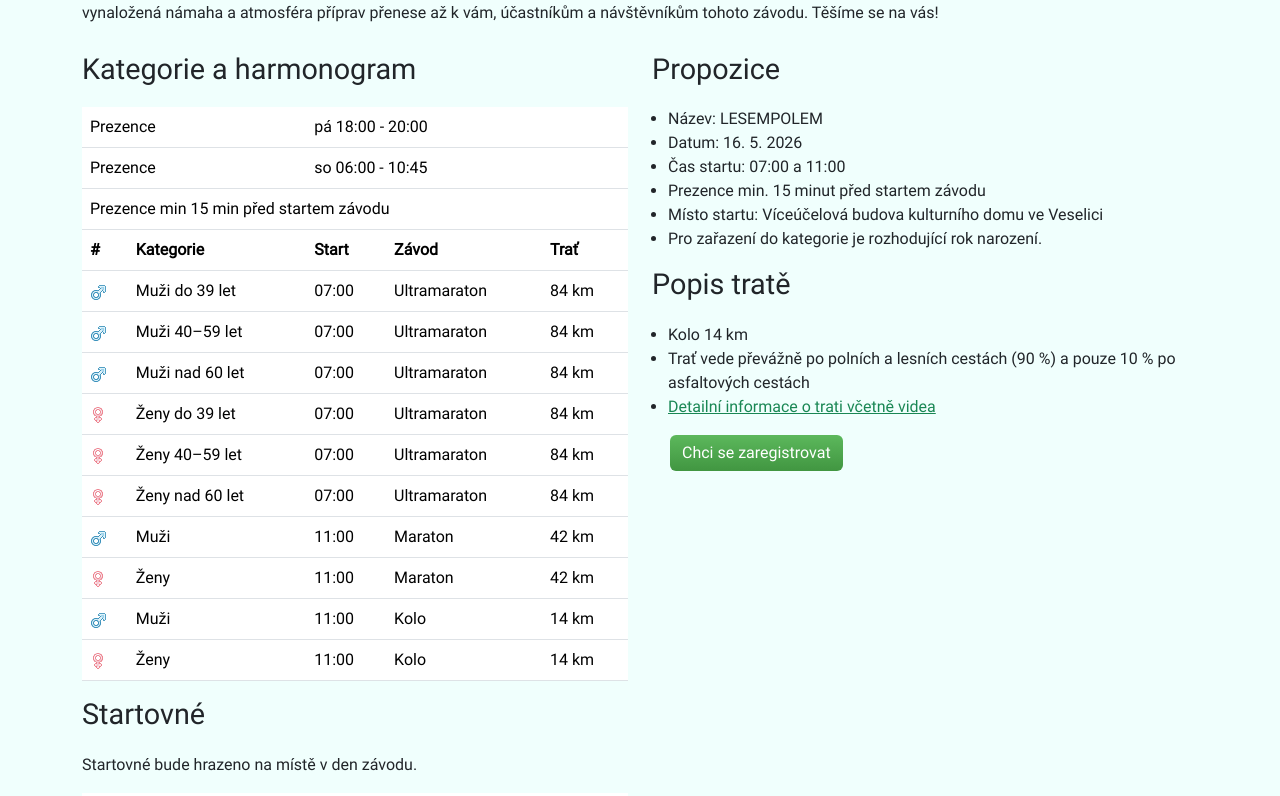
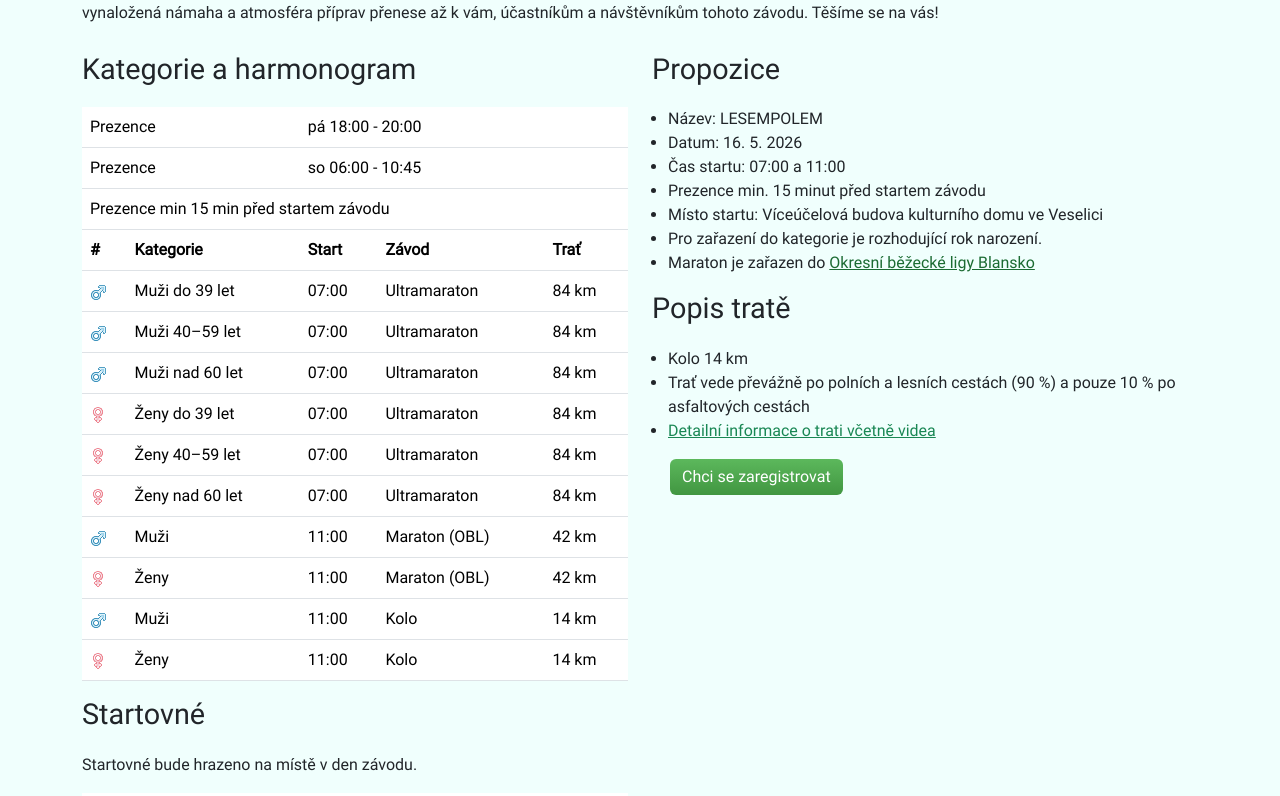
Before and after one commit to kotrzina/lesempolem, a React (Create React App) app in the folder frontend/: page /informace.html in a window 1280 px wide. Shown: the part 462-1258 px from the top of the page. Built offline with nearby package versions, Linux system fonts and the light colour scheme.

Commit message:
Add Maraton to OBL

```diff
--- a/frontend/src/pages/Homepage/Homepage.tsx
+++ b/frontend/src/pages/Homepage/Homepage.tsx
@@ -32,9 +32,10 @@ export const HomepagePage: FC = () => {
                         Lesempolem je jedinečný běžecký závod, který se každoročně koná v malebném prostředí obce
                         Veselice v Jihomoravském kraji. Trať závodu vede převážně lesními a polními cestami v okolí
                         rozhledny Podvrší, což nabízí nádherné výhledy a zážitek z běhu v přírodě. Závod je určen pro
-                        široké spektrum běžců – od amatérů až po zkušené závodníky – a nabízí různé délky tras, včetně 10
-                        km, maratonu a ultramaratonu. Díky různorodosti tratí si zde každý najde
+                        široké spektrum běžců – od amatérů až po zkušené závodníky – a nabízí tři tratě: 14 km,
+                        maraton (42 km) a ultramaraton (84 km). Díky různorodosti tratí si zde každý najde
                         výzvu odpovídající své kondici.
+                        Maraton je součástí Okresní běžecké ligy Blansko.
 
                         Start a cíl se nachází ve sportovním areálu ve Veselici, kde na
                         běžce i jejich doprovod čeká bohatý program, občerstvení a přátelská atmosféra. Ať už jste
--- a/frontend/src/pages/Info/Info.tsx
+++ b/frontend/src/pages/Info/Info.tsx
@@ -16,7 +16,8 @@ const rules = [
     "Čas startu: 07:00 a 11:00",
     "Prezence min. 15 minut před startem závodu",
     "Místo startu: Víceúčelová budova kulturního domu ve Veselici",
-    "Pro zařazení do kategorie je rozhodující rok narození."
+    "Pro zařazení do kategorie je rozhodující rok narození.",
+    "Maraton je zařazen do <a target=\"_blank\" href=\"https://www.oblblansko.cz/index.php?page=terminovka\">Okresní běžecké ligy Blansko</a>"
 ];
 
 const track = [
@@ -47,7 +48,7 @@ const races = [
         ]
     },
     {
-        name: "Maraton",
+        name: "Maraton (OBL)",
         start: "11:00",
         distance: "42 km",
         categories: [
```
